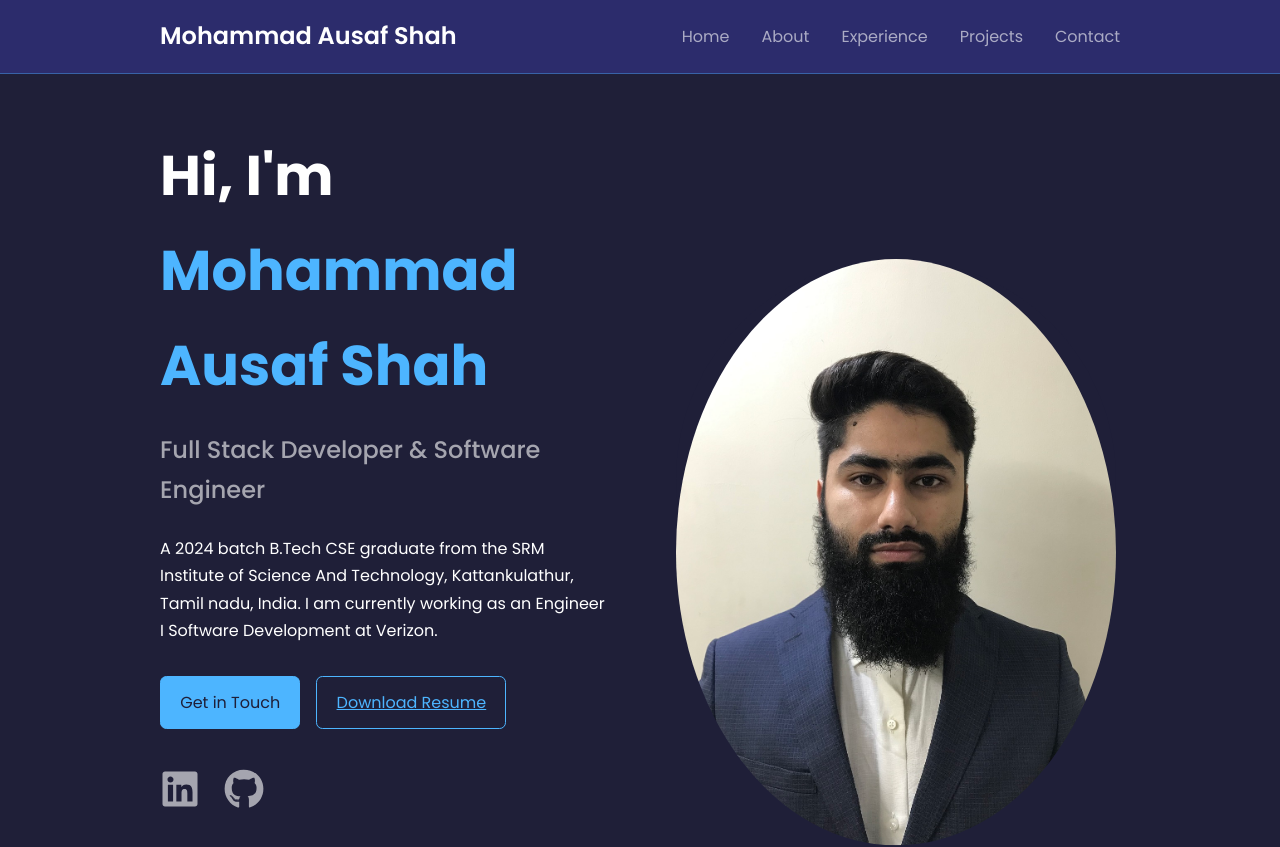
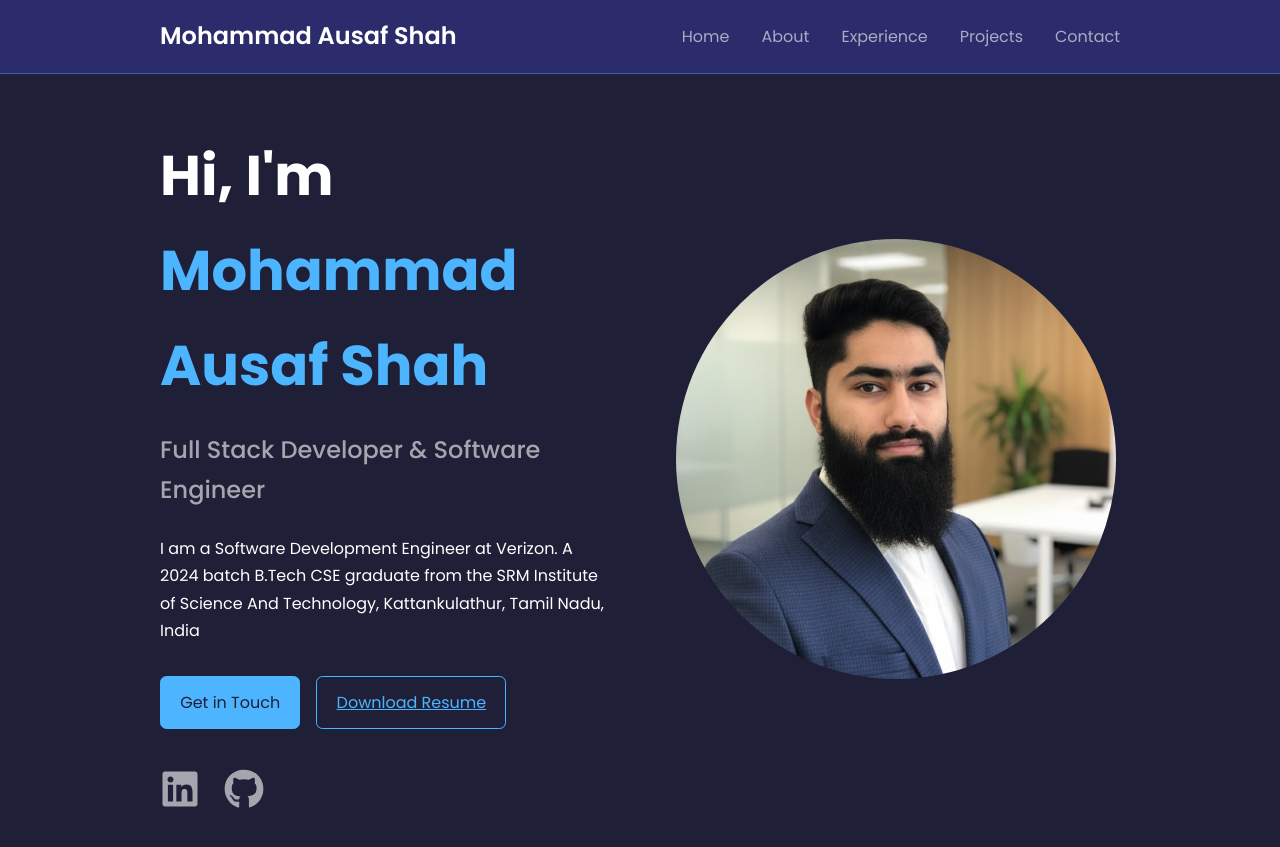
Before and after one commit to ausafshah18/PersonalPortfolio, a React (Create React App) app: page / in a window 1280 px wide. Shown: the top 847 px of the page. Built offline with nearby package versions, Linux system fonts and the light colour scheme.

Commit message:
Changed bio, added new photo and styled the photo div to add more margin

```diff
--- a/src/sections/hero/Hero.js
+++ b/src/sections/hero/Hero.js
@@ -13,7 +13,7 @@ const Hero = () => {
             Hi, I'm <span>Mohammad Ausaf Shah</span>
           </h1>
           <h2>Full Stack Developer & Software Engineer</h2>
-          <p>A 2024 batch B.Tech CSE graduate from the SRM Institute of Science And Technology, Kattankulathur, Tamil nadu, India. I am currently working as an Engineer I Software Development at Verizon.</p>
+          <p>I am a Software Development Engineer at Verizon. A 2024 batch B.Tech CSE graduate from the SRM Institute of Science And Technology, Kattankulathur, Tamil Nadu, India</p>
           <div className="hero__cta">
             <Link to="contact" smooth={true} duration={500} className="btn btn-primary">
               Get in Touch
--- a/src/sections/hero/hero.css
+++ b/src/sections/hero/hero.css
@@ -58,6 +58,7 @@
   width: 400px;
   height: 400px;
   margin: 0 auto;
+  margin-bottom: 40px;
 }
 
 .hero__image-bg {
```
Also changed, not shown: src/assets/Personal_photo.jpg.
